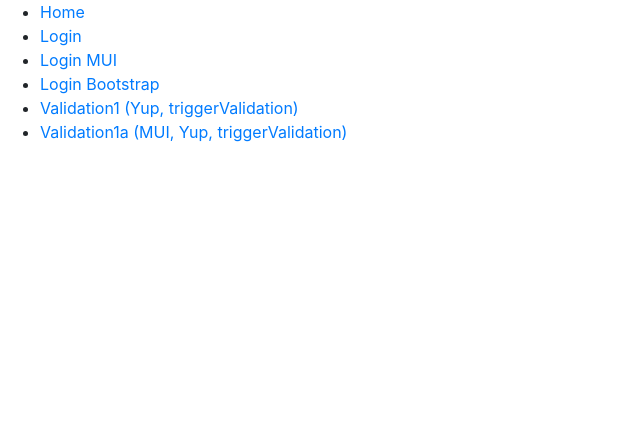
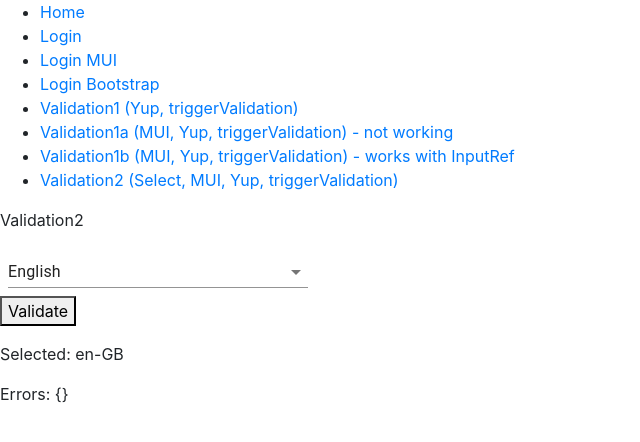
Before and after one commit to metamn/react-hook-form-test, a React (Create React App) app: page /validation2 in a window 1280 px wide. Shown: the top 442 px of the page, without its empty margins (0-640 px from the left). Built offline with nearby package versions, Linux system fonts and the light colour scheme.

Commit message:
Working on validation

```diff
--- a/src/App.js
+++ b/src/App.js
@@ -6,6 +6,7 @@
 import LoginBootstrap from "./components/LoginBootstrap";
 import Validation1 from "./components/Validation1";
 import Validation1a from "./components/Validation1a";
+import Validation1b from "./components/Validation1b";
 import Validation2 from "./components/Validation2";
 
 const App = () => {
@@ -29,7 +30,17 @@
         </li>
         <li>
           <Link to="/validation1a">
-            Validation1a (MUI, Yup, triggerValidation)
+            Validation1a (MUI, Yup, triggerValidation) - not working
+          </Link>
+        </li>
+        <li>
+          <Link to="/validation1b">
+            Validation1b (MUI, Yup, triggerValidation) - works with InputRef
+          </Link>
+        </li>
+        <li>
+          <Link to="/validation2">
+            Validation2 (Select, MUI, Yup, triggerValidation)
           </Link>
         </li>
       </ul>
@@ -49,6 +60,12 @@
         <Route path="/validation1a">
           <Validation1a />
         </Route>
+        <Route path="/validation1b">
+          <Validation1b />
+        </Route>
+        <Route path="/validation2">
+          <Validation2 />
+        </Route>
         <Route path="/"></Route>
       </Switch>
     </Router>
--- /dev/null
+++ b/src/components/Validation1b/Validation1b.js
@@ -0,0 +1,55 @@
+import React from "react";
+import PropTypes from "prop-types";
+
+import { useForm } from "react-hook-form";
+import * as yup from "yup";
+
+import TextField from "@material-ui/core/TextField";
+
+/**
+ * Defines the prop types
+ */
+const propTypes = {};
+
+/**
+ * Defines the default props
+ */
+const defaultProps = {};
+
+/**
+ * Displays the component
+ */
+const Validation1b = props => {
+  yup.setLocale({
+    number: "It must be a number"
+  });
+
+  const validationSchema = yup.object().shape({
+    input: yup.number().required()
+  });
+
+  const { errors, register, triggerValidation } = useForm({
+    validationSchema
+  });
+
+  return (
+    <div className="Validation1a">
+      <p>
+        <TextField name="input" inputRef={register} />
+      </p>
+      <p>
+        <button onClick={() => triggerValidation("input")}>Validate</button>
+      </p>
+      <p>Errors: {JSON.stringify(errors)}</p>
+    </div>
+  );
+};
+
+Validation1b.propTypes = propTypes;
+Validation1b.defaultProps = defaultProps;
+
+export default Validation1b;
+export {
+  propTypes as Validation1bPropTypes,
+  defaultProps as Validation1bDefaultProps
+};
--- /dev/null
+++ b/src/components/Validation1b/Validation1b.md
@@ -0,0 +1 @@
+## Validation1b
--- /dev/null
+++ b/src/components/Validation1b/index.js
@@ -0,0 +1,5 @@
+export {
+  default,
+  Validation1bPropTypes,
+  Validation1bDefaultProps
+} from "./Validation1b";
--- a/src/components/Validation2/Validation2.js
+++ b/src/components/Validation2/Validation2.js
@@ -1,4 +1,4 @@
-import React, { useState } from "react";
+import React, { useState, useEffect } from "react";
 import PropTypes from "prop-types";
 import shortid from "shortid";
 import * as yup from "yup";
@@ -67,6 +67,10 @@
   /**
    * Manages the form and the validations
    */
+  yup.setLocale({
+    number: "It must be a number"
+  });
+
   const validationSchema = yup.object().shape({
     language: yup.number()
   });
@@ -81,9 +85,12 @@
   const [selected, setSelected] = useState(code);
 
   const selectHandler = event => {
-    triggerValidation("language");
     setSelected(event.target.value);
   };
+
+  useEffect(() => {
+    triggerValidation("language");
+  }, [selected]);
 
   /**
    * Prepares the items
@@ -107,7 +114,7 @@
           id="LanguageSelectorSelect"
           value={selected}
           onChange={selectHandler}
-          ref={register}
+          inputRef={register}
         >
           {items}
         </TextField>
@@ -118,6 +125,7 @@
       <p>
         <button onClick={() => triggerValidation("language")}>Validate</button>
       </p>
+      <p>Selected: {selected}</p>
       <p>Errors: {JSON.stringify(errors)}</p>
     </div>
   );
```
Also changed, not shown: 2 other files (tests, documents, lock files or other folders).
